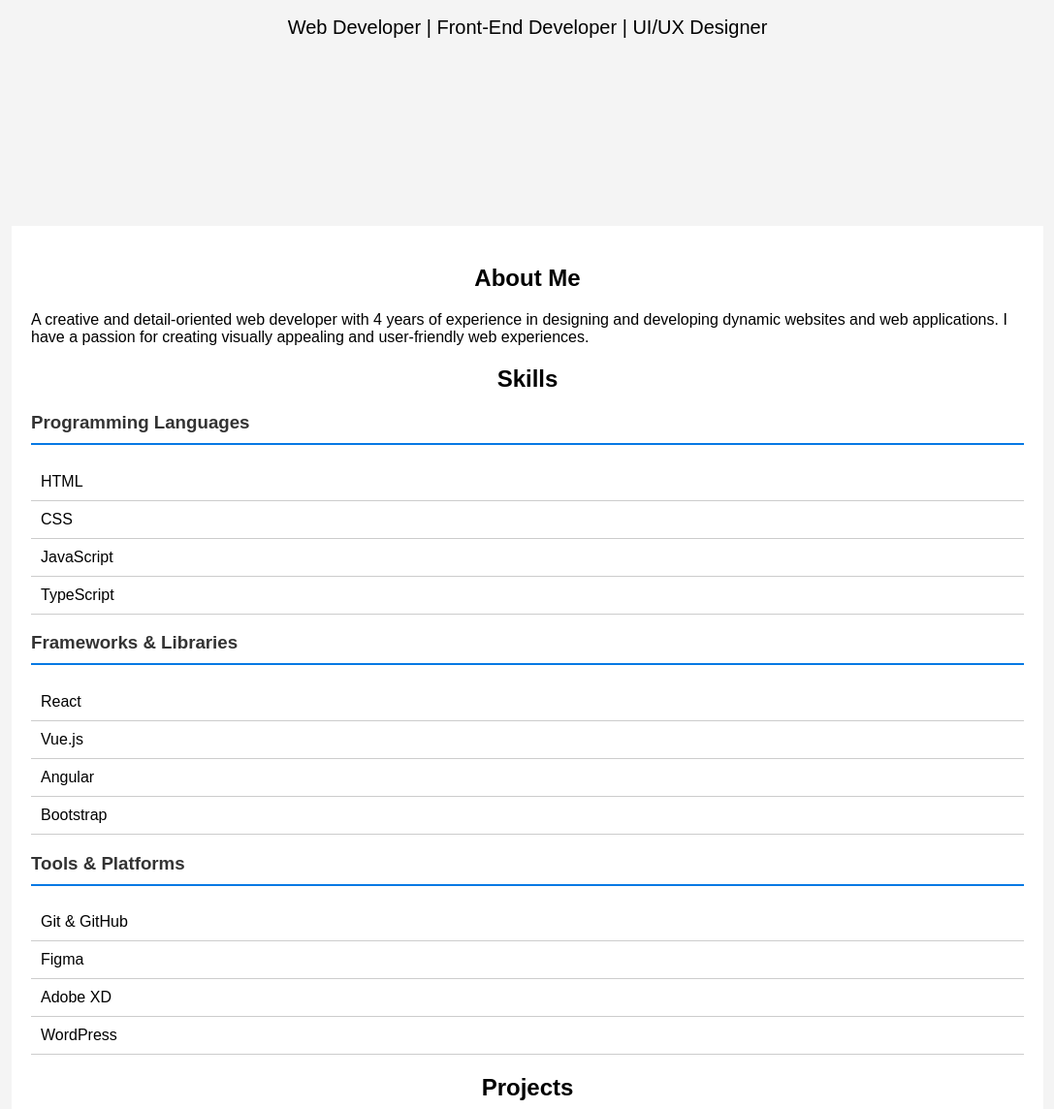
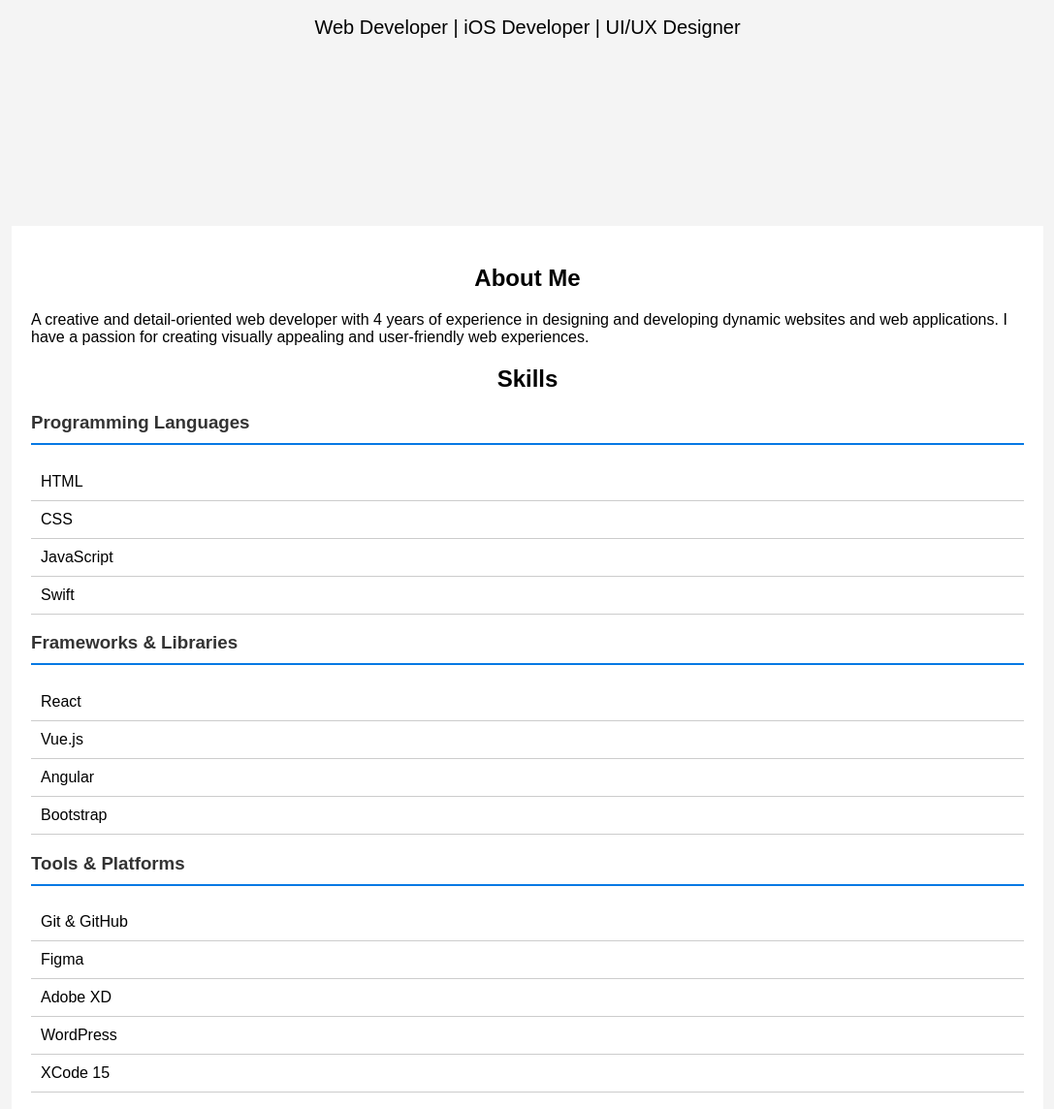
Before and after one commit to king14allstar/king14allstar.github.io, a plain HTML site: page index.html in a window 1280 px wide. Shown: the part 270-1414 px from the top of the page at 97% size, without its empty margins (96-1183 px from the left). Drawn offline with Linux system fonts and the light colour scheme.

Commit message:
Update index.html
#6 added text

```diff
--- a/index.html
+++ b/index.html
@@ -115,7 +115,7 @@
     <div class="showcase">
         <div class="container">
             <h1>Welcome to My Portfolio</h1>
-            <p>Web Developer | Front-End Developer | UI/UX Designer</p>
+            <p>Web Developer | iOS Developer | UI/UX Designer</p>
         </div>
     </div>
     <div class="main container">
@@ -130,7 +130,7 @@
                 <li>HTML</li>
                 <li>CSS</li>
                 <li>JavaScript</li>
-                <li>TypeScript</li>
+                <li>Swift</li>
             </ul>
             <h3>Frameworks & Libraries</h3>
             <ul>
@@ -145,6 +145,7 @@
                 <li>Figma</li>
                 <li>Adobe XD</li>
                 <li>WordPress</li>
+                <li>XCode 15</li>
             </ul>
         </div>
         <div id="projects" class="section">
```
